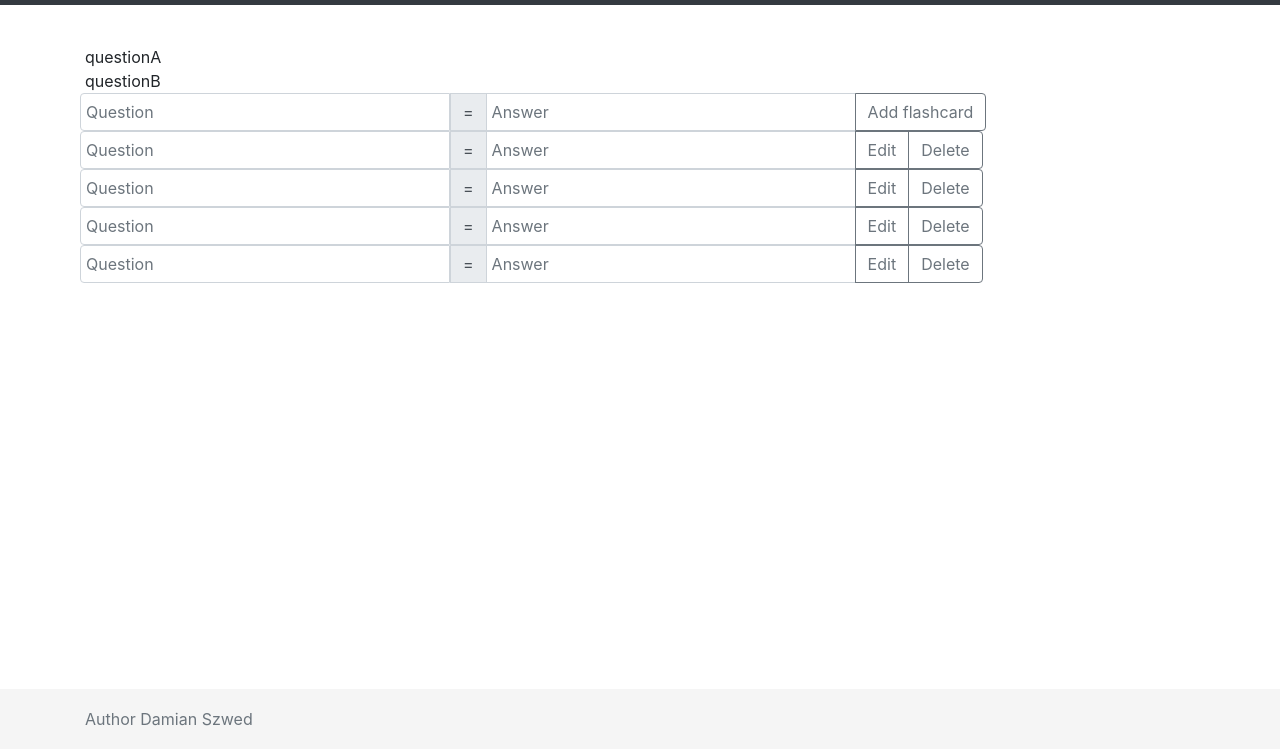
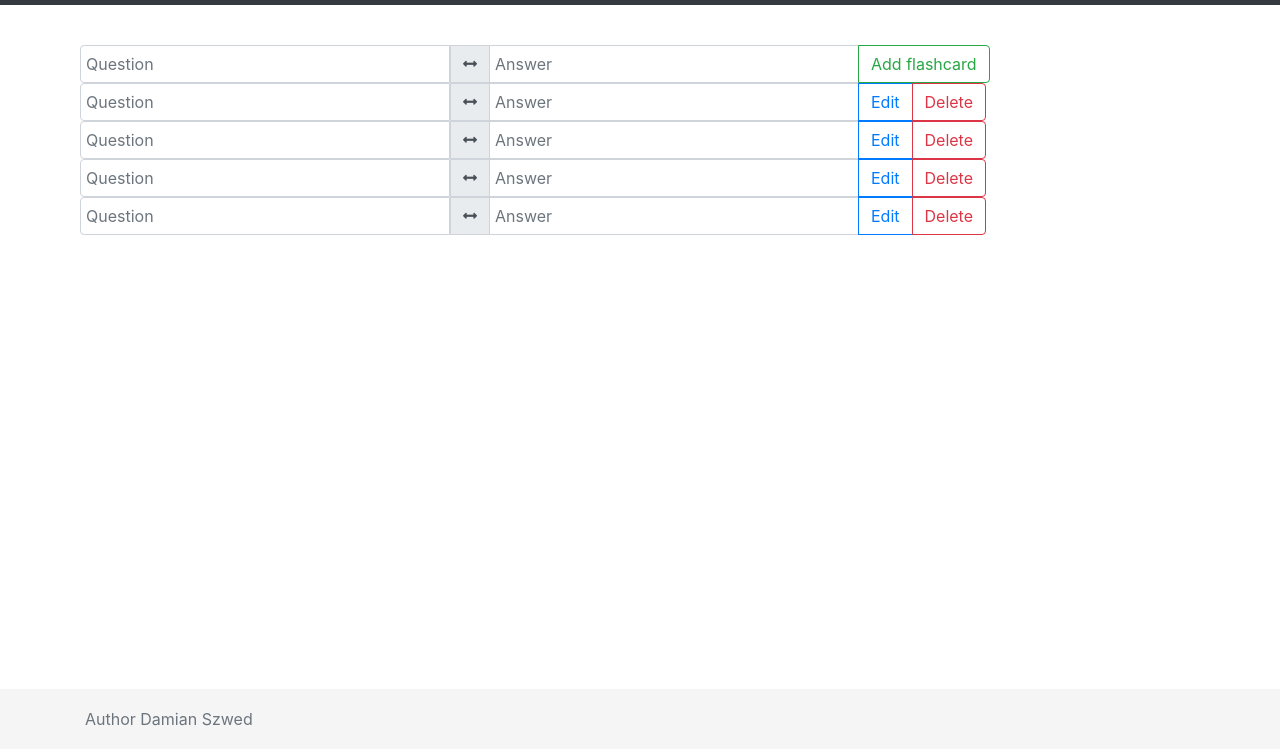
Before and after one commit to damianszwed/fishky-ui, a React app: page /flashcards in a window 1280 px wide. Shown: the part 51-800 px from the top of the page. Built offline with nearby package versions, Linux system fonts and the light colour scheme.

Commit message:
Added nice icon to flashcard list

```diff
--- a/public/index.html
+++ b/public/index.html
@@ -8,6 +8,7 @@
   <meta name="author" content="Damian Szwed">
   <link rel="manifest" href="%PUBLIC_URL%/manifest.json">
   <link rel="shortcut icon" href="%PUBLIC_URL%/favicon.ico">
+  <link href="https://use.fontawesome.com/releases/v5.0.8/css/all.css" rel="stylesheet">
   <title>fishky-ui</title>
 </head>
 <body>
--- a/src/components/Flashcard.js
+++ b/src/components/Flashcard.js
@@ -8,13 +8,13 @@ const Flashcard = () => (
         <input type="text" className="form-control col-md-4" placeholder="Question" aria-label="Question"
                aria-describedby="basic-addon2"/>
         <div className="input-group-prepend">
-          <span className="input-group-text">=</span>
+          <span className="input-group-text"><i className="fas fa-arrows-alt-h fa-sm"/></span>
         </div>
         <input type="text" className="form-control col-md-4" placeholder="Answer" aria-label="Answer"
                aria-describedby="basic-addon2"/>
         <div className="input-group-append">
-          <button className="btn btn-outline-secondary" type="button">Edit</button>
-          <button className="btn btn-outline-secondary" type="button">Delete</button>
+          <button className="btn btn-outline-primary" type="button">Edit</button>
+          <button className="btn btn-outline-danger" type="button">Delete</button>
         </div>
       </div>
     </div>
@@ -26,7 +26,7 @@ const Flashcard = () => (
           <button className="btn btn-outline-secondary btn-block" type="button">Edit</button>
         </div>
         <div className="col">
-          <button className="btn btn-outline-secondary btn-block" type="button">Delete</button>
+          <button className="btn btn-outline-danger btn-block" type="button">Delete</button>
         </div>
       </div>
     </div>
--- a/src/components/NewFlashcard.js
+++ b/src/components/NewFlashcard.js
@@ -8,12 +8,12 @@ const NewFlashcard = () => (
         <input type="text" className="form-control col-md-4" placeholder="Question" aria-label="Question"
                aria-describedby="basic-addon2"/>
         <div className="input-group-prepend">
-          <span className="input-group-text">=</span>
+          <span className="input-group-text"><i className="fas fa-arrows-alt-h fa-sm"/></span>
         </div>
         <input type="text" className="form-control col-md-4" placeholder="Answer" aria-label="Answer"
                aria-describedby="basic-addon2"/>
         <div className="input-group-append">
-          <button className="btn btn-outline-secondary" type="button">Add flashcard</button>
+          <button className="btn btn-outline-success" type="button">Add flashcard</button>
         </div>
       </div>
     </div>
@@ -22,7 +22,7 @@ const NewFlashcard = () => (
       <input type="text" className="form-control" id="exampleFormControlInput2" placeholder="Answer"/>
       <div className="row">
         <div className="col-md-6 offset-md-6">
-          <button className="btn btn-outline-secondary btn-block" type="button">Add flashcard</button>
+          <button className="btn btn-outline-success btn-block" type="button">Add flashcard</button>
         </div>
       </div>
     </div>
--- a/src/containers/FlashcardsContainer.js
+++ b/src/containers/FlashcardsContainer.js
@@ -8,11 +8,13 @@ import ProductsList from '../components/ProductsList'
 import Flashcard from '../components/Flashcard'
 import NewFlashcard from '../components/NewFlashcard'
 
+// {/*{flashcards.map(flashcard => (*/}
+// <div key={flashcard.question}>{flashcard.question}</div>
+// ))}
+
 const FlashcardsContainer = ({flashcards}) => (
   <div>
-    {flashcards.map(flashcard => (
-      <div key={flashcard.question}>{flashcard.question}</div>
-    ))}
+
 
     <NewFlashcard/>
     <Flashcard/>
```
Lines whose indentation alone changed are shown as unchanged.
